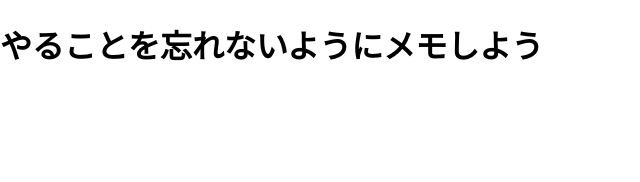
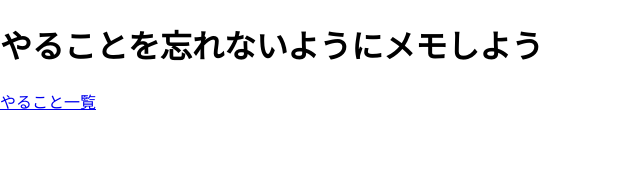
Before and after one commit to masato-MacbookPro/todo, a React (Create React App) app: page / in a window 1280 px wide. Shown: the top 182 px of the page, without its empty margins (0-640 px from the left). Built offline with nearby package versions, Linux system fonts and the light colour scheme.

Commit message:
やること一覧リンク作成

```diff
--- a/src/componets/Home.js
+++ b/src/componets/Home.js
@@ -1,9 +1,11 @@
 import React from "react";
+import { Link } from "react-router-dom";
 
 const Home = () => {
   return (
     <div>
       <h1>やることを忘れないようにメモしよう</h1>
+      <Link to="/posts">やること一覧</Link>
     </div>
   )
 }
```
